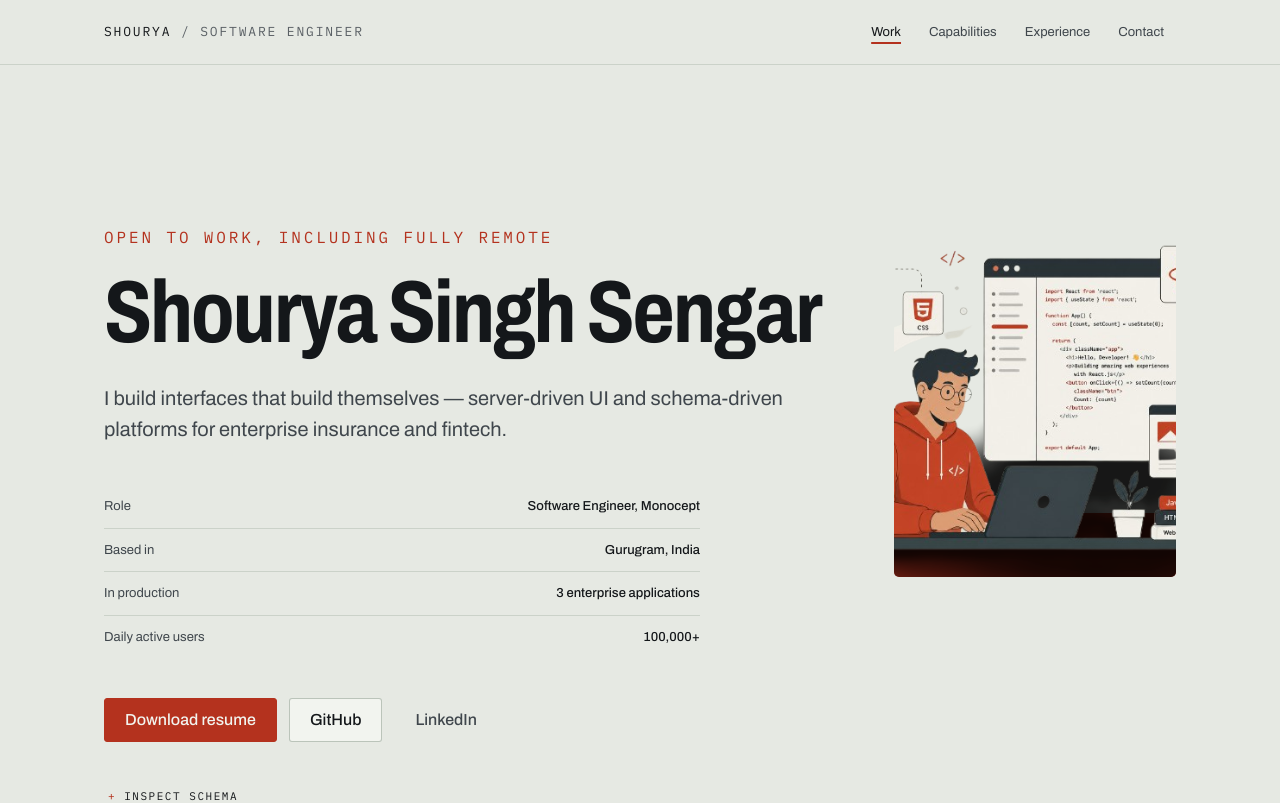
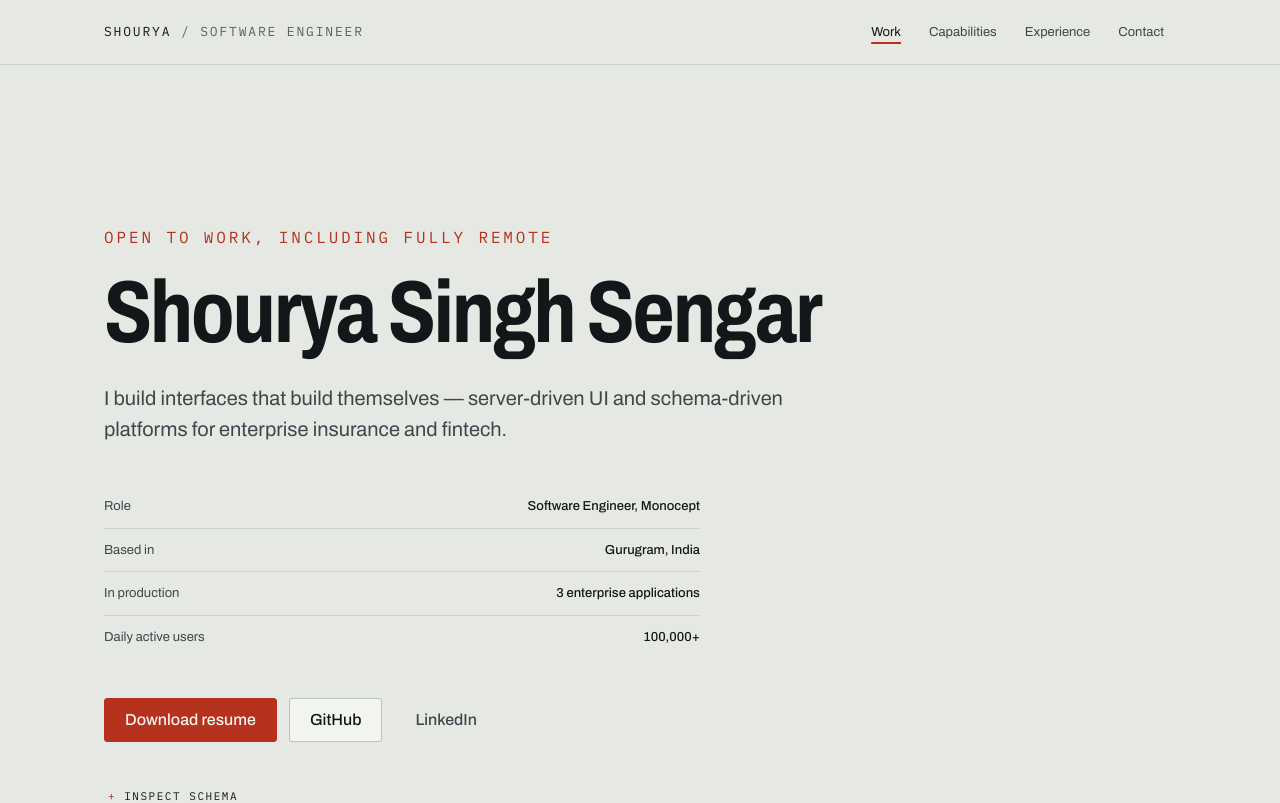
Before and after one commit to ShouryaSengar/Portfolio, a React (Vite) app: page / in a window 1280 px wide. Shown: the top 803 px of the page. Built offline with nearby package versions, Linux system fonts and the light colour scheme.

Commit message:
refactor(hero): remove portrait/image section, keep text-only layout

```diff
--- a/src/features/hero/Hero.tsx
+++ b/src/features/hero/Hero.tsx
@@ -1,6 +1,5 @@
 import { m, useReducedMotion } from 'motion/react';
 
-import { getAsset } from '@content/assets';
 import { profile } from '@content/profile';
 import { fadeOnly, fadeUp, heroStagger } from '@shared/motion';
 import { ButtonLink } from '@shared/ui/Button';
@@ -27,13 +26,11 @@ import { Section } from '@shared/ui/Section';
  * unless something anchors it, and here the ruling and the record block do that.
  */
 export function Hero() {
-  const portrait = getAsset('portrait');
   const prefersReducedMotion = useReducedMotion();
   const childVariants = prefersReducedMotion ? fadeOnly : fadeUp;
 
   return (
     <Section aria-labelledby="hero-name" rhythm="major">
-      <div className="grid gap-10 lg:grid-cols-[minmax(0,1fr)_auto] lg:gap-16">
       <m.div initial="hidden" animate="visible" variants={heroStagger}>
         {/* The single most actionable fact for someone scanning for 90 seconds, so
             it gets the accent and the top slot. */}
@@ -80,32 +77,6 @@ export function Hero() {
           <SchemaInspector data={profile} sourcePath="src/content/profile.ts" />
         </m.div>
       </m.div>
-
-        {/* Fixed width so the record column keeps a sane measure rather than being
-            squeezed by a flexible image. Hidden below lg: on a phone the portrait
-            would push the headline and the actions below the fold, and the actions
-            are the point of the section. */}
-        <m.div
-          className="hidden w-[clamp(14rem,22vw,18rem)] lg:block"
-          initial="hidden"
-          animate="visible"
-          variants={childVariants}
-          transition={{ delay: 0.6 }}
-        >
-          <div className="relative overflow-hidden rounded-card">
-            {/* Bottom accent strip */}
-            <div className="absolute inset-x-0 bottom-0 h-16 bg-[#b4321e]" />
-            <img
-              src="/Hero-image.png"
-              alt={`Portrait of ${profile.name}`}
-              className="relative w-full object-cover"
-              style={{ aspectRatio: String(portrait.ratio) }}
-              loading="eager"
-              decoding="async"
-            />
-          </div>
-        </m.div>
-      </div>
     </Section>
   );
 }
```
Lines whose indentation alone changed are shown as unchanged.
